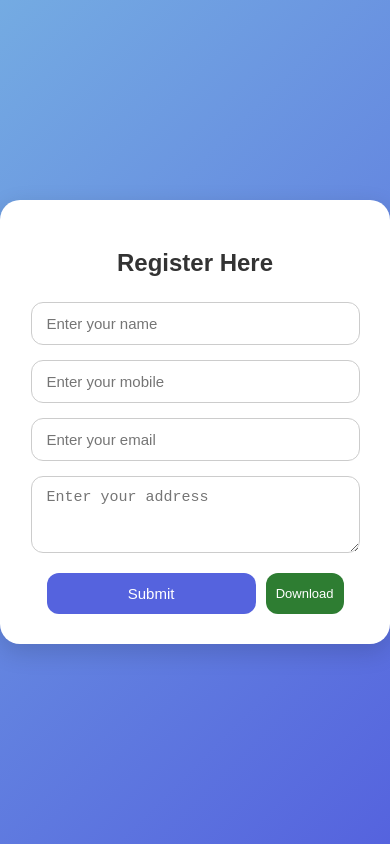
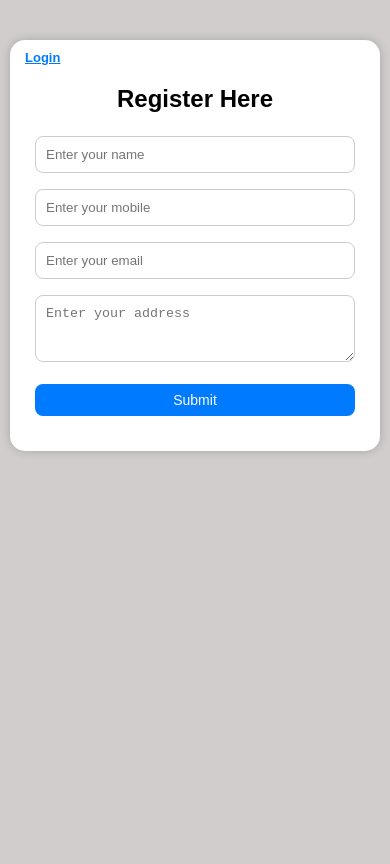
Before and after one commit to rohitgithub8577/googleform-project, a plain HTML site: page index.html in a window 390 px wide. Drawn offline with nearby package versions, Linux system fonts and the light colour scheme.

Commit message:
Add files via upload

```diff
--- a/index.html
+++ b/index.html
@@ -4,119 +4,234 @@
   <meta charset="UTF-8" />
   <meta name="viewport" content="width=device-width, initial-scale=1.0" />
   <title>User Registration</title>
+  <script src="https://ajax.googleapis.com/ajax/libs/jquery/3.7.1/jquery.min.js"></script>
   <style>
   body {
-      font-family: 'Poppins', sans-serif;
-      background: linear-gradient(135deg, #74ABE2, #5563DE);
-      margin: 0;
-      padding: 0;
+    font-family: Arial, sans-serif;
+    background-color: #D1CDCD;
     display: flex;
     justify-content: center;
     align-items: center;
-      min-height: 100vh;
+    height: 100vh;
+    margin: 0;
   }
 
   .form-container {
     background: white;
-      border-radius: 20px;
-      box-shadow: 0 8px 25px rgba(0,0,0,0.15);
-      padding: 30px;
-      width: 90%;
-      max-width: 400px;
-      display: flex;
-      flex-direction: column;
-      align-items: center;
-      gap: 15px;
+    padding: 25px;
+    border-radius: 15px;
+    box-shadow: 0 0 10px rgba(0,0,0,0.2);
+    width: 320px;
+    position: relative;
+  }
+
+  /* Login link */
+  .form-container p:first-child {
+    position: absolute;
+    top: 10px;
+    left: 15px;
+    margin: 0;
+    color: #007bff;
+    font-weight: bold;
+    cursor: pointer;
+    text-decoration: underline;
+    font-size: small;
   }
 
   .form-container h2 {
     text-align: center;
-      color: #333;
-      margin-bottom: 10px;
+    margin-bottom: 15px;
   }
 
   input, textarea {
-      width: 90%;
-      padding: 12px 15px;
-      border-radius: 12px;
+    width: 100%;
+    padding: 10px;
+    margin: 8px 0;
     border: 1px solid #ccc;
-      font-size: 15px;
-      outline: none;
-      transition: 0.3s;
-    }
-
-    input:focus, textarea:focus {
-      border-color: #5563DE;
-      box-shadow: 0 0 4px #5563DE;
+    border-radius: 8px;
+    box-sizing: border-box;
   }
 
   .btn-group {
     display: flex;
     justify-content: space-between;
-      width: 90%;
-      gap: 10px;
-      margin-top: 5px;
+    margin-top: 10px;
+    flex-wrap: wrap;
+  }
+
+  button {
+    width: 48%;
+    padding: 8px;
+    border: none;
+    border-radius: 8px;
+    cursor: pointer;
+    font-size: 14px;
   }
 
   .submit-btn {
-      flex: 1;
-      background: #5563DE;
+    background: #007bff;
     color: white;
-      border: none;
-      padding: 12px;
-      border-radius: 12px;
-      font-size: 15px;
-      cursor: pointer;
-      transition: 0.3s;
-    }
-
-    .submit-btn:hover {
-      background: #3b49c4;
   }
 
   .download-btn {
-      background: #2E7D32;
+    background: #28a745;
     color: white;
-      border: none;
-      padding: 12px 10px;
-      border-radius: 12px;
-      font-size: 13px;
-      cursor: pointer;
-      transition: background 0.3s ease;
-      white-space: nowrap;
   }
 
-    .download-btn:hover {
-      background: #1B5E20;
+  .close-btn {
+    background: #dc3545;
+    color: white;
   }
 
   .success-message {
     text-align: center;
     color: green;
-      font-weight: 500;
+    display: none;
+    margin-top: 10px;
+  }
+
+  /* ===== Popup (Modal) ===== */
+  .modal {
+    display: none;
+    position: fixed;
+    z-index: 1000;
+    left: 0;
+    top: 0;
+    width: 100%;
+    height: 100%;
+    background: rgba(0,0,0,0.5);
+  }
+
+  .modal-content {
+    position: absolute;
+    top: 50%;
+    left: 50%;
+    transform: translate(-50%, -50%);
+    background: white;
+    width: 300px;
+    max-width: 90%;
+    padding: 20px;
+    border-radius: 10px;
+    box-shadow: 0 0 15px rgba(0,0,0,0.3);
+    animation: fadeIn 0.3s ease;
+  }
+
+  .modal-content h3 {
+    text-align: center;
+    margin-bottom: 15px;
+  }
+
+  .modal-content input {
+    width: 100%;
+    margin: 8px 0;
+    padding: 8px;
+    border-radius: 6px;
+    border: 1px solid #ccc;
+  }
+
+  @keyframes fadeIn {
+    from { opacity: 0; transform: translate(-50%, -45%); }
+    to { opacity: 1; transform: translate(-50%, -50%); }
+  }
+
+  /* ===== Responsive Design ===== */
+  @media (max-width: 480px) {
+    body {
+      padding: 10px;
+      align-items: flex-start;
+    }
+
+    .form-container {
+      width: 100%;
+      max-width: 350px;
+      margin-top: 30px;
+    }
+
+    .btn-group button {
+      width: 100%;
+      margin-bottom: 10px;
+    }
+
+    .modal-content {
+      width: 90%;
+    }
+  }
+
+  .error {
+    color: red;
+    font-size: 13px;
     display: none;
   }
+  .success {
+    color: green;
+    font-size: 13px;
+    display: none;
+  }
+
 </style>
 </head>
+
 <body>
 
   <div class="form-container">
+    <p onclick="openLogin()">Login</p>
     <h2>Register Here</h2>
     <input type="text" id="name" placeholder="Enter your name" required />
-    <input type="text" id="mobile" placeholder="Enter your mobile" required />
+    <input type="Number" id="mobile" placeholder="Enter your mobile" required maxlength="10" />
+    <span class="error" id="mobileError">Please enter a valid 10-digit mobile number.</span>
    <input type="email" id="email" placeholder="Enter your email" required />
+<span class="error" id="emailError">Please enter a valid email address.</span>
     <textarea id="address" rows="3" placeholder="Enter your address"></textarea>
 
-    <!-- Button group -->
     <div class="btn-group">
       <button class="submit-btn" onclick="submitForm()">Submit</button>
-      <button class="download-btn" onclick="downloadSheet()">Download</button>
+      <button class="download-btn" id="btndownload" style="display:none;" onclick="downloadSheet()">Download</button>
     </div>
 
     <p class="success-message" id="msg">✅ Submitted Successfully!</p>
   </div>
+
+  <!-- Login Popup -->
+  <div class="modal" id="loginModal">
+    <div class="modal-content">
+      <h3>Login</h3>
+      <input type="text" id="username" placeholder="Username" required />
+      <input type="password" id="password" placeholder="Password" required />
+      <div class="btn-group">
+        <button class="submit-btn" onclick="userlogin()">Submit</button>
+        <button class="close-btn" onclick="closeLogin()">Close</button>
+      </div>
+    </div>
+  </div>
+
+
 <script>
+
+function openLogin() {
+      document.getElementById('loginModal').style.display = 'block';
+    }
+
+    function closeLogin() {
+      document.getElementById('loginModal').style.display = 'none';
+    }
+
+ function userlogin() {
+   var user = $("#username").val().trim();
+  var pass = $("#password").val().trim();
+
+  if (user === "admin" && pass === "admin") {
+    alert("Login Successful!");
+    $("#btndownload").show(); // ✅ Show download button
+    closeLogin();             // ✅ Close modal
+  } else {
+    alert("Please enter username and password.");
+  }
+  }
+
 async function submitForm() {
+
+
+
   const name = document.getElementById('name').value.trim();
   const mobile = document.getElementById('mobile').value.trim();
   const email = document.getElementById('email').value.trim();
```
Lines whose indentation alone changed are shown as unchanged.
